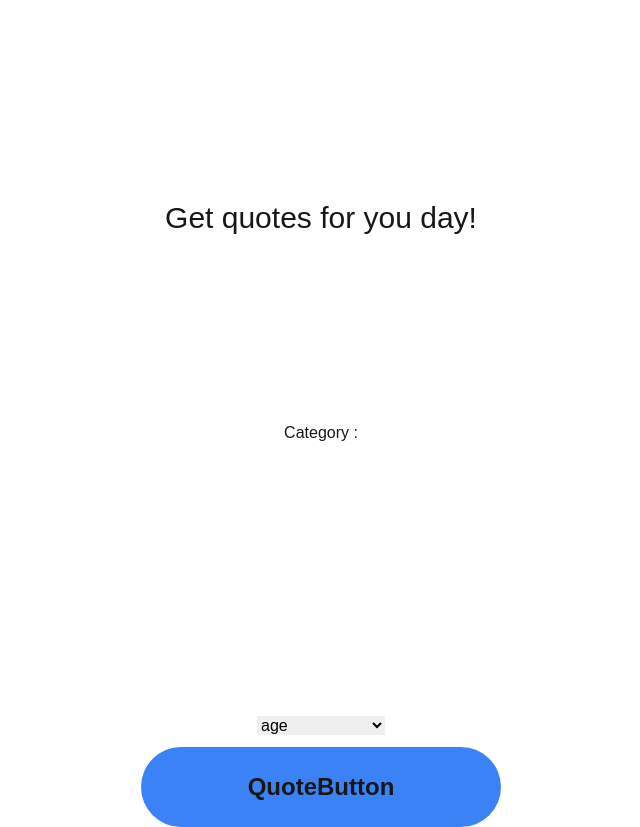
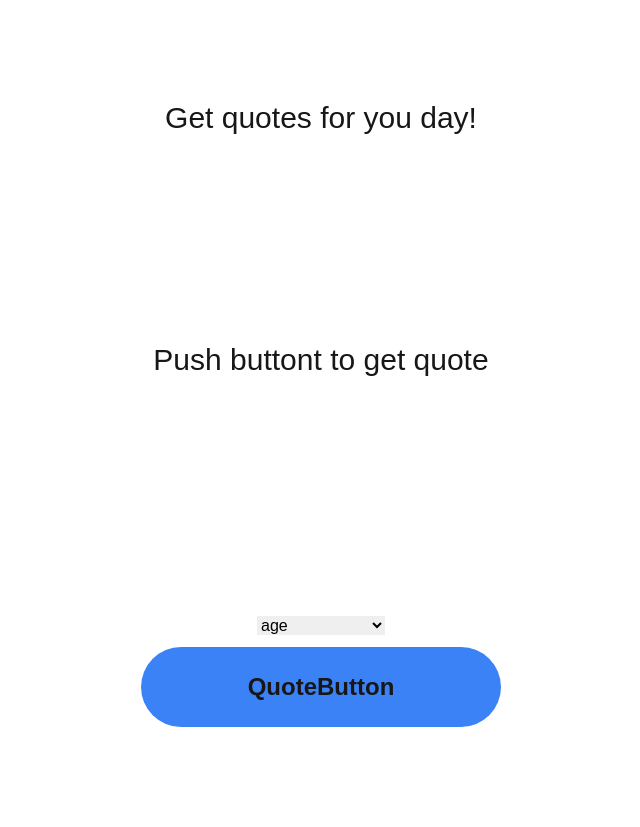
Before and after one commit to sho-mb/quote-to-you, a Next.js app: page / in a window 1280 px wide. Shown: the whole page, without its empty margins (319-959 px from the left). After the commit the page ends 800 px from the top, so only its background shows below. Built offline with nearby package versions, Linux system fonts and the light colour scheme.

Commit message:
fix: change api

```diff
--- a/src/app/components/QuoteBox.tsx
+++ b/src/app/components/QuoteBox.tsx
@@ -10,10 +10,12 @@ export const QuoteBox = ({
   category: string;
 }) => {
   return (
-    <div className="w-2/3 h-[400px] m-auto border-white border flex flex-col gap-4 p-28">
-      <h2 className="text-3xl">{quote ? quote : " "}</h2>
+    <div className="w-2/3 h-[400px] m-auto border-white border flex flex-col gap-4 justify-center">
+      <h2 className="text-3xl">
+        {quote ? quote : "Push buttont to get quote"}
+      </h2>
       <p className="text-2xl">{author ? author : " "}</p>
-      <p>Category : {category ? category : " "}</p>
+      <p>{category ? `Category : ${category}` : " "}</p>
     </div>
   );
 };
--- a/src/app/page.tsx
+++ b/src/app/page.tsx
@@ -3,7 +3,7 @@ import { useState } from "react";
 import { QuoteBox } from "./components/QuoteBox";
 
 export default function Home() {
-  const [category, setCategory] = useState<string>();
+  const [category, setCategory] = useState<string>("age");
   const [quote, setQuote] = useState<Quote>({
     quote: "",
     author: "",
@@ -11,15 +11,14 @@ export default function Home() {
   });
 
   const handleClick = async () => {
-    const res = await fetch(`http://localhost:3000/api?category=${category}`);
+    const res = await fetch(`/api/ninja?category=${category}`);
     const data = await res.json();
-    console.log(data.data[0]);
     setQuote(data.data[0]);
   };
 
   return (
     <main className="text-center">
-      <div className="mt-[200px] text-3xl mb-10">Get quotes for you day!</div>
+      <div className="mt-[100px] text-3xl mb-10">Get quotes for you day!</div>
       <QuoteBox
         quote={quote.quote}
         author={quote.author}
```
Also changed, not shown: src/app/api/ninja/route.ts (renamed from src/app/api/route.ts).
